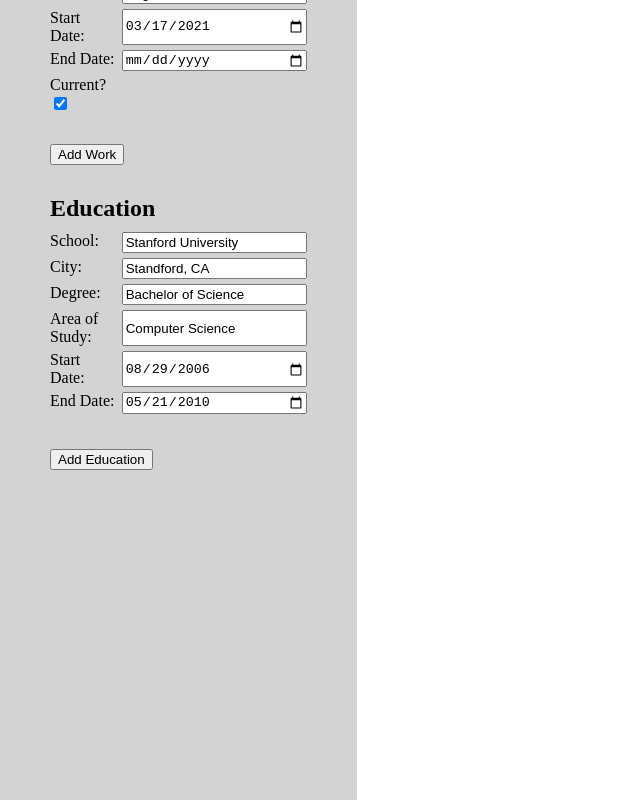
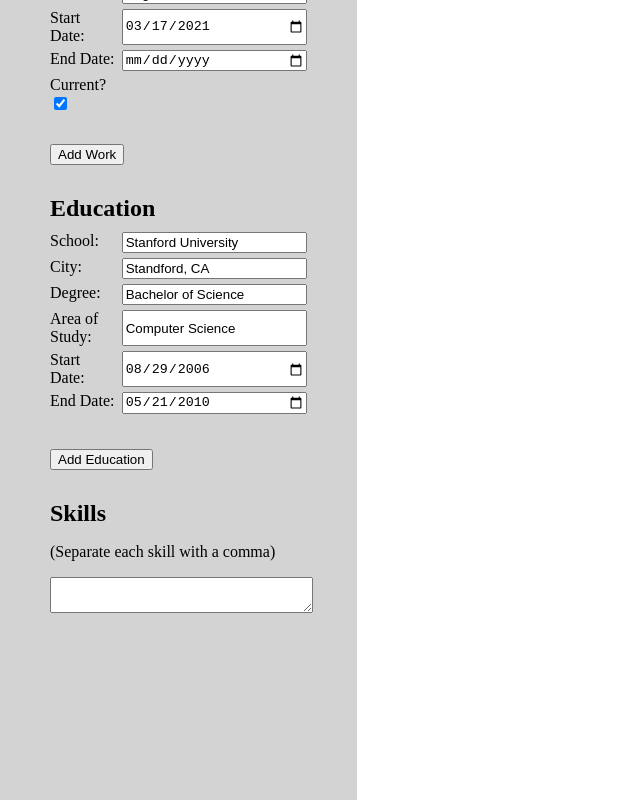
Before and after one commit to kihno/cv-project, a React (Create React App) app: page / in a window 1280 px wide. Shown: the part 352-1152 px from the top of the page, without its empty margins (0-640 px from the left). Built offline with nearby package versions, Linux system fonts and the light colour scheme.

Commit message:
Create Skills component

```diff
--- a/src/App.js
+++ b/src/App.js
@@ -3,8 +3,8 @@ import uniqid from 'uniqid';
 import Personal from './components/Personal';
 import Education from './components/Education';
 import Experience from './components/Experience';
+import Skills from './components/Skills';
 import Resume from './components/Resume';
-import { isFirstDayOfMonth } from 'date-fns';
 
 
 class App extends React.Component {
@@ -38,6 +38,8 @@ class App extends React.Component {
         endDate: '',
         id: uniqid(),
       },
+
+      skills: '',
 
       allJobs: [{
         company: 'ACME Industries',
@@ -94,6 +96,14 @@ class App extends React.Component {
       allEdu: updateAllEdu,
     });
     console.log(this.state.allEdu);
+  }
+
+  handleSkillsInput = (e) => {
+    const value = e.target.value;
+
+    this.setState({
+      skills: value,
+    })
   }
 
   handleAddWork = () => {
@@ -156,14 +166,12 @@ class App extends React.Component {
     return(
       <div id="container">
         <div id="formContainer">
-          <h2>Personal Information</h2>
           <Personal className="inputContainer" person={this.state.person} handleChange={this.handlePersonInput} />
-          <h2>Work Experience</h2>
           <Experience className="inputContainer" allJobs={this.state.allJobs} handleChange={this.handleJobInput} handleCheck={this.handleCheck} handleRemove={this.handleRemove}/>
           <button id="addWork" onClick={this.handleAddWork}>Add Work</button>
-          <h2>Education</h2>
           <Education className="inputContainer" allEdu={this.state.allEdu} handleChange={this.handleSchoolInput} handleRemove={this.handleRemove} />
           <button id="addSchool" onClick={this.handleAddSchool}>Add Education</button>
+          <Skills className="inputContainer" skills={this.state.skills} handleChange={this.handleSkillsInput}/>
         </div>
         <div id="resumeContainer">
           <Resume data={this.state} />
--- a/src/components/Education.js
+++ b/src/components/Education.js
@@ -10,6 +10,7 @@ class Education extends React.Component {
         const { allEdu, handleChange, handleRemove } = this.props;
         return (
             <div>
+                <h2>Education</h2>
                 {allEdu.map((edu) => {
                     const index = allEdu.indexOf(edu);
                     return <form key={edu.id}>
--- a/src/components/Experience.js
+++ b/src/components/Experience.js
@@ -10,6 +10,7 @@ class Experience extends React.Component {
         const { allJobs, handleChange, handleCheck, handleRemove } = this.props;
         return (
             <div>
+                <h2>Work Experience</h2>
                 {allJobs.map((job) => {
                     const index = allJobs.indexOf(job);
                     return <form key={job.id}>
--- a/src/components/Personal.js
+++ b/src/components/Personal.js
@@ -8,6 +8,8 @@ class Personal extends React.Component {
     render() {
         const { person, handleChange } = this.props;
         return (
+            <div id="personalForm">
+                <h2>Personal Information</h2>
                 <form>
                     <label htmlFor="name">Name:</label>
                     <input type="text" name="name" id="nameInput" value={person.name} onChange={handleChange} />
@@ -20,8 +22,9 @@ class Personal extends React.Component {
 
                     <label htmlFor="phone">Phone:</label>
                     <input type="phone" name="phone" id="phoneInput" value={person.phone} onChange={handleChange} />
+                </form>
+            </div>
 
-            </form>
         )
     }
 }
--- a/src/components/Resume.js
+++ b/src/components/Resume.js
@@ -7,7 +7,7 @@ class Resume extends React.Component {
     }
 
     render() {
-        const { person, allJobs, allEdu } = this.props.data;
+        const { person, allJobs, allEdu, skills } = this.props.data;
         return(
             <div id="resume">
                 <div id="person">
@@ -37,6 +37,9 @@ class Resume extends React.Component {
                                 </div>
                     })}
                 </div>
+                <div id="skills">
+                    <div>{skills}</div>
+                </div>
             </div>
         )
     }
--- /dev/null
+++ b/src/components/Skills.js
@@ -0,0 +1,21 @@
+import React from 'react';
+
+class Skills extends React.Component {
+    constructor(props) {
+        super(props)
+    }
+
+    render() {
+        const { skills, handleChange } = this.props;
+
+        return (
+            <div id="skillsInput">
+                <h2>Skills</h2>
+                <p>(Separate each skill with a comma)</p>
+                <textarea value={skills} onChange={handleChange}></textarea>
+            </div>
+        )
+    }
+}
+
+export default Skills;
--- a/src/styles/index.css
+++ b/src/styles/index.css
@@ -28,6 +28,10 @@ form {
   grid-template-columns: 1fr 2fr;
   gap: 5px;
   margin-bottom: 20px;
+}
+
+textarea {
+  width: 100%;
 }
 
 .remove {
```
Also changed, not shown: src/components/Form.js (deleted, +0 -28 lines). Lines whose indentation alone changed are shown as unchanged.
